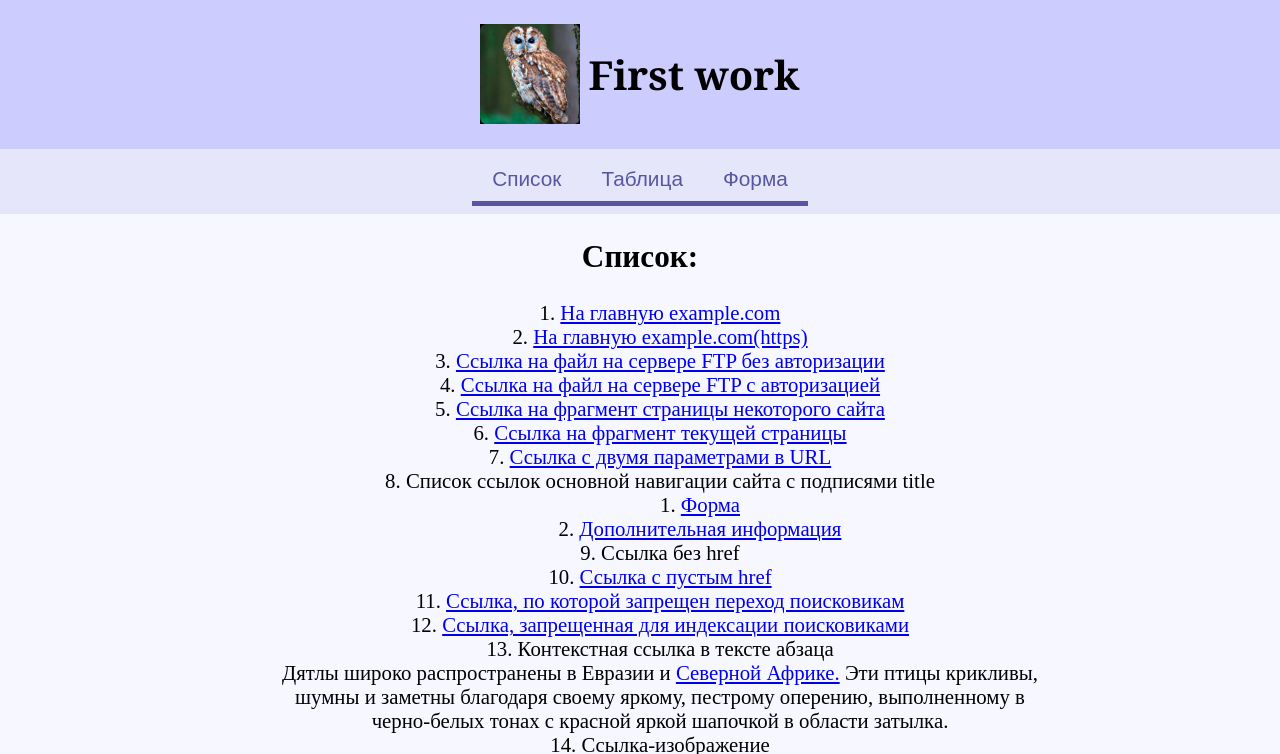
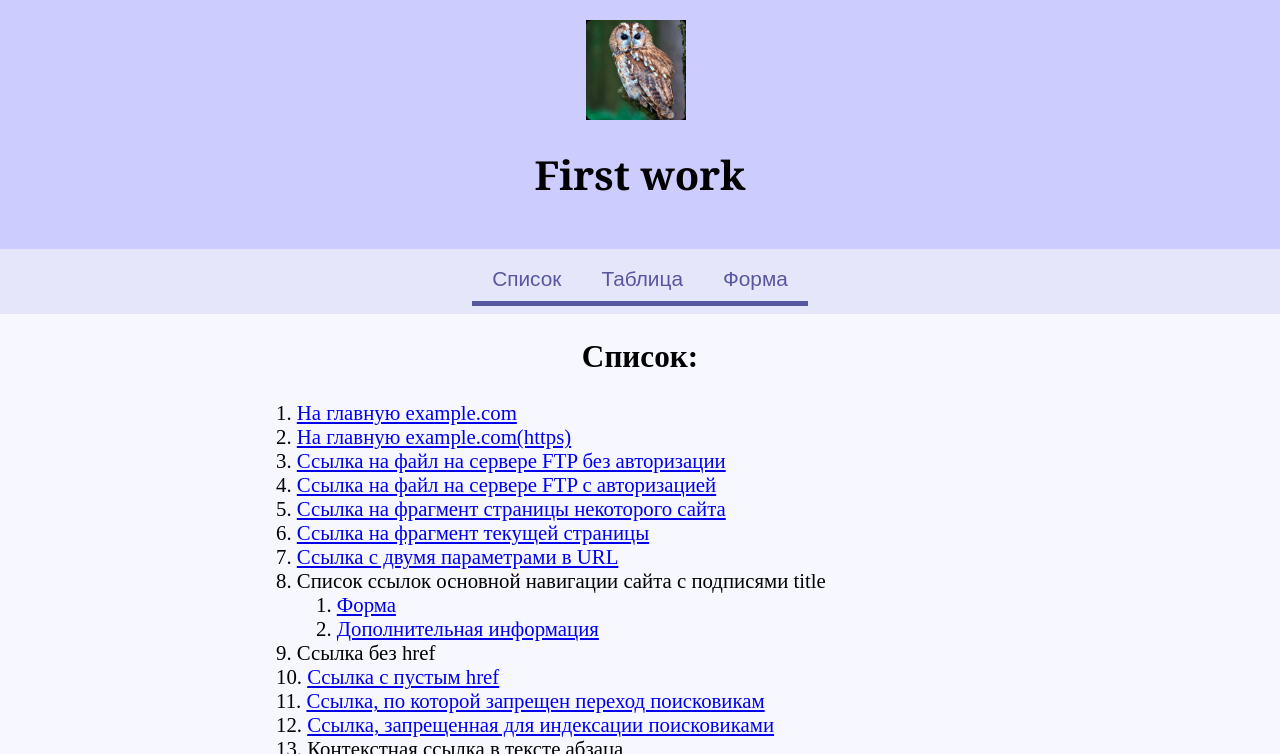
Before and after one commit to dolya-julia/web3, a plain HTML site: page index.html in a window 1280 px wide. Shown: the top 754 px of the page. Drawn offline with Linux system fonts and the light colour scheme.

Commit message:
Another one

```diff
--- a/index.html
+++ b/index.html
@@ -11,7 +11,7 @@
   <header class="banner">
     <div class="leader">
       <img id="logo"src="log.jpg" alt="Логотип">
-      <h1 id="title">First work</h1>
+     </div> <h1 id="title">First work</h1>
     </div>
   </header>
   <div class="navbar">
--- a/style.css
+++ b/style.css
@@ -107,6 +107,7 @@ footer{
     flex-direction: column;
     justify-content: space-between;
     flex-wrap: wrap;
+
   }
   .leader{
     display: flex;
@@ -114,6 +115,15 @@ footer{
     align-items: center;
     justify-content: center;
   }
+#main-aside-wrapper{
+display: flex;
+    flex-direction: row;
+    align-items: center;
+    justify-content: center;
+}
+  .leader{
+   position: relative;
+}
   .blocks{
     display: flex;
     flex-direction: column;
@@ -128,6 +138,7 @@ footer{
   .navbar_items {
    display: flex;
    flex-direction: row;
+
   }
   .content{
     display: flex;
@@ -135,10 +146,10 @@ footer{
     align-items: center;
     justify-content: center;
   }
-ol{
-     text-align:center;
+  ol{
     margin:0 auto;
-list-style-position: inside;
-width:768px;
+    list-style-position: inside;
+    width:768px;
+    position: relative;
+   }
 }
-}
```
